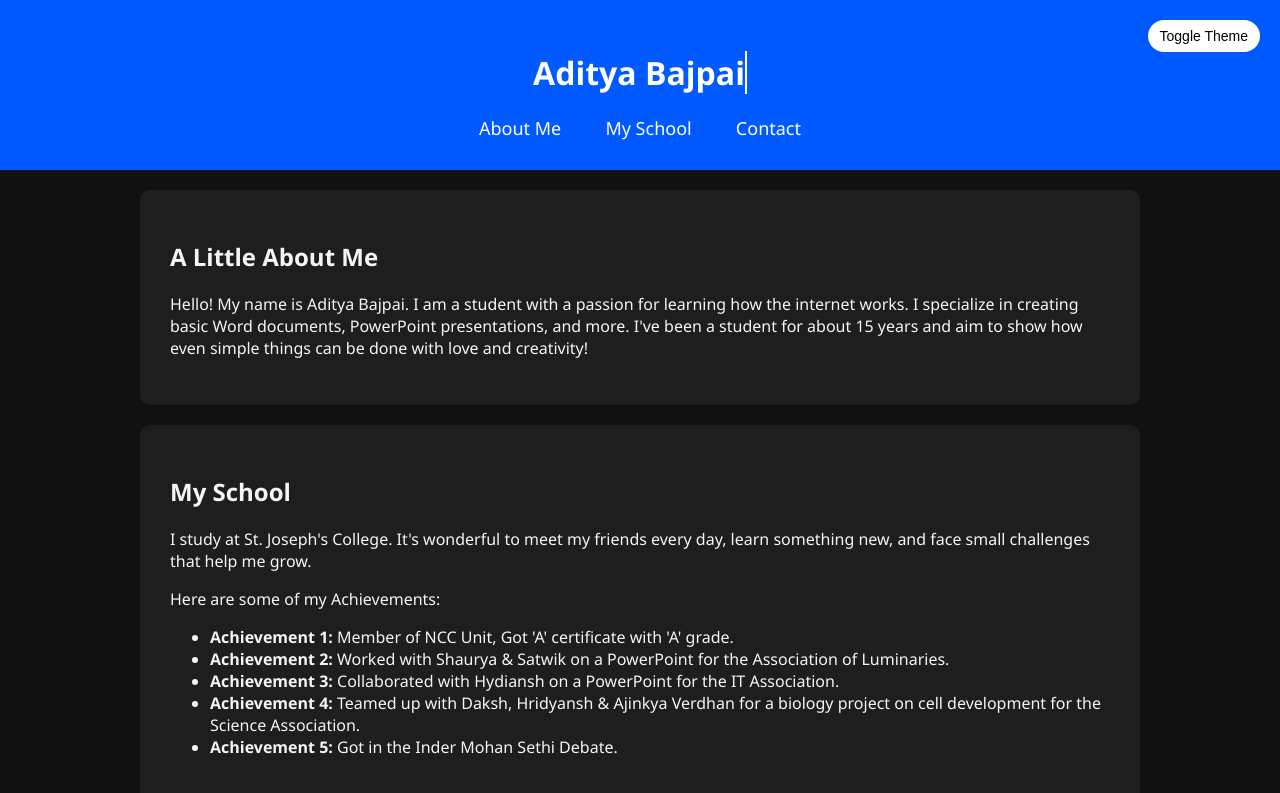
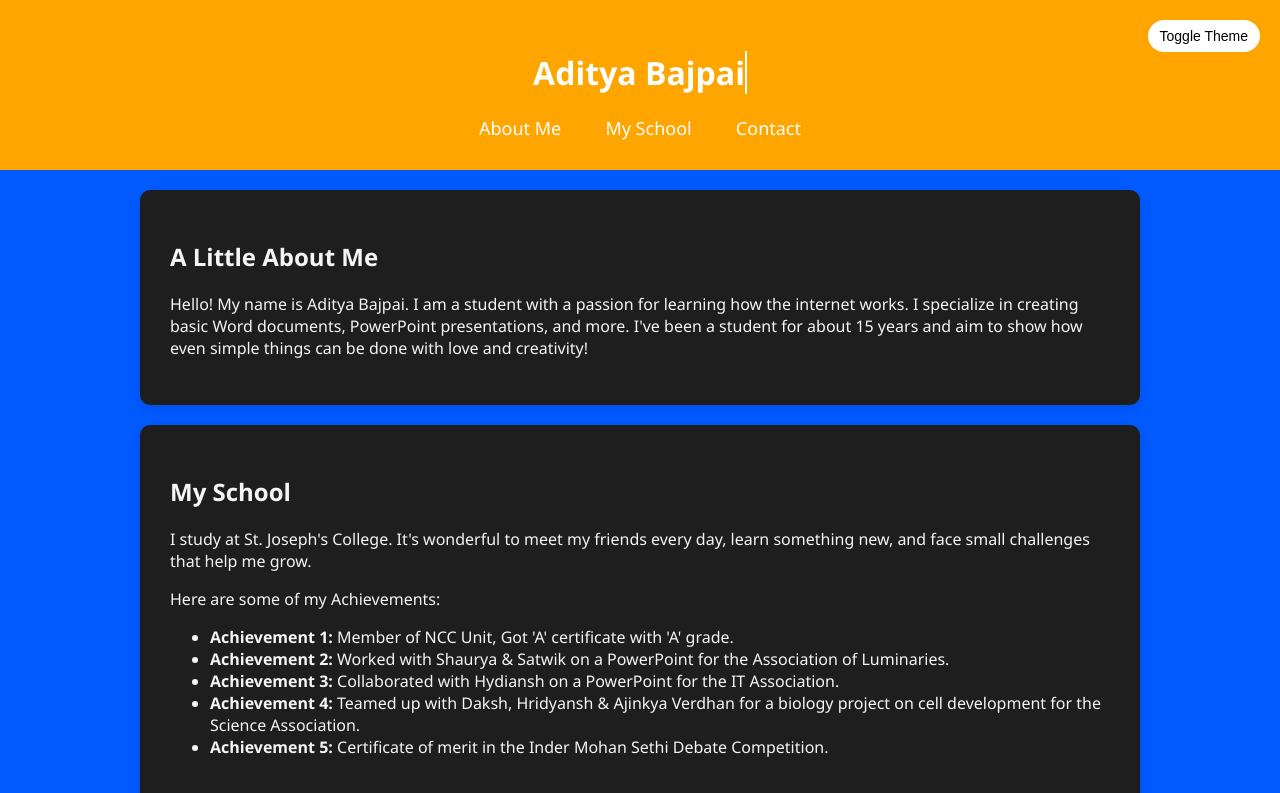
Before and after one commit to webaditbaj/MyWebsites, a plain HTML site: page index.html in a window 1280 px wide. Both pictures are taken after a click on the button "Toggle Theme". Shown: the top 793 px of the page. Drawn offline with Linux system fonts and the light colour scheme.

Commit message:
index.html

```diff
--- a/index.html
+++ b/index.html
@@ -1,9 +1,9 @@
 <!DOCTYPE html>
 <html lang="en">
 <head>
-    <meta charset="UTF-8">
-    <meta name="viewport" content="width=device-width, initial-scale=1.0">
-    <title>Aditya Bajpai - Personal Website</title>
+  <meta charset="UTF-8" />
+  <meta name="viewport" content="width=device-width, initial-scale=1.0"/>
+  <title>Aditya Bajπ - Personal Website</title>
   <style>
     :root {
       --primary-color: #005AFF;
@@ -11,10 +11,12 @@
       --text-color: #333;
       --white: #fff;
       --card-bg: #fff;
+      --header-bg: #005AFF;
     }
 
     body.dark-mode {
-            --bg-color: #121212;
+      --bg-color: var(--primary-color);
+      --header-bg: orange;
       --text-color: #f5f5f5;
       --card-bg: #1e1e1e;
     }
@@ -25,7 +27,7 @@
       padding: 0;
       background: var(--bg-color);
       color: var(--text-color);
-            transition: all 0.3s ease;
+      transition: background-color 0.6s ease, color 0.6s ease;
     }
 
     .container {
@@ -35,11 +37,12 @@
     }
 
     header {
-            background: var(--primary-color);
+      background: var(--header-bg);
       color: var(--white);
       padding: 30px 0;
       text-align: center;
       position: relative;
+      transition: background-color 0.6s ease, color 0.6s ease;
     }
 
     header h1 span.typing {
@@ -61,6 +64,7 @@
       margin: 0 20px;
       font-size: 18px;
       position: relative;
+      transition: color 0.3s ease;
     }
 
     nav a::after {
@@ -88,6 +92,7 @@
       border-radius: 20px;
       cursor: pointer;
       font-size: 14px;
+      transition: background 0.3s ease;
     }
 
     .main {
@@ -98,7 +103,7 @@
       box-shadow: 0 4px 10px rgba(0,0,0,0.1);
       transform: translateY(50px);
       opacity: 0;
-            transition: all 1s ease;
+      transition: all 1s ease, background-color 0.6s ease, color 0.6s ease;
     }
 
     .main.visible {
@@ -179,7 +184,7 @@
         <li><strong>Achievement 2:</strong> Worked with Shaurya & Satwik on a PowerPoint for the Association of Luminaries.</li>
         <li><strong>Achievement 3:</strong> Collaborated with Hydiansh on a PowerPoint for the IT Association.</li>
         <li><strong>Achievement 4:</strong> Teamed up with Daksh, Hridyansh & Ajinkya Verdhan for a biology project on cell development for the Science Association.</li>
-                <li><strong>Achievement 5:</strong> Got in the Inder Mohan Sethi Debate.</li>
+        <li><strong>Achievement 5:</strong> Certificate of merit in the Inder Mohan Sethi Debate Competition.</li>
       </ul>
     </section>
 
@@ -196,7 +201,7 @@
   </footer>
 
   <button id="scrollTopBtn">↑ Top</button>
-    <div class="toast" id="toast">Welcome to Aditya Bajpai's Website!</div>
+  <div class="toast" id="toast">Welcome to Aditya Bajπ's Website!</div>
 
   <script>
     // Typing effect
@@ -255,3 +260,4 @@
   </script>
 </body>
 </html>
+//Peekaboo I just put their boggers in their chains , Peekaboo 762 A Koby Game , Peekaboo
```
Lines whose indentation alone changed are shown as unchanged.
